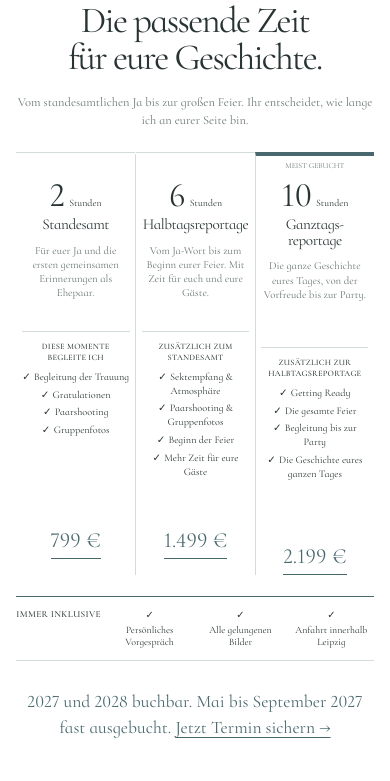
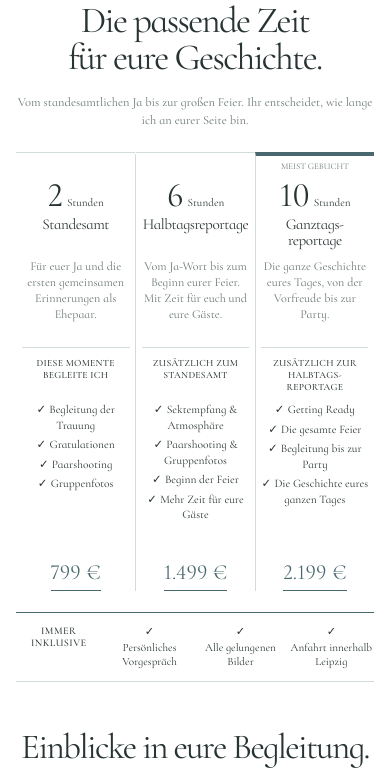
Before and after one commit to CEB420/dianas-weddings, a plain HTML site: page index.html in a window 390 px wide. Shown: the part 2714-3495 px from the top of the page. Drawn offline with Linux system fonts and the light colour scheme.

Commit message:
Preise auf dem Handy: größere Schrift, Striche und Preise auf einer Höhe, Satz zur Verfügbarkeit entfernt
Co-Authored-By: Claude Opus 5.5 <noreply@anthropic.com>

```diff
--- a/index.html
+++ b/index.html
@@ -22,7 +22,7 @@
     <meta property="og:image:alt" content="Diana lachend mit ihrer Kamera" />
     <link rel="icon" type="image/png" href="favicon.png" />
     <link rel="preload" href="fonts/CormorantInfant-Regular.woff2" as="font" type="font/woff2" crossorigin />
-    <link rel="stylesheet" href="styles.css?v=20261117-4" />
+    <link rel="stylesheet" href="styles.css?v=20261123-2" />
     <script src="consent.js?v=20261019-1" defer></script>
     <script src="script.js?v=20261117-4" defer></script>
     <script src="motion.js?v=20261112-1" defer></script>
@@ -965,7 +965,7 @@
             <div class="package__hours"><strong>10</strong><span>Stunden</span></div>
             <h3>Ganztags&shy;reportage</h3>
             <p>Die ganze Geschichte eures Tages, von der Vorfreude bis zur Party.</p>
-            <p class="package__scope">Zusätzlich zur Halbtagsreportage</p>
+            <p class="package__scope">Zusätzlich zur Halbtags&shy;reportage</p>
             <ul>
               <li>Getting Ready</li>
               <li>Die gesamte Feier</li>
@@ -982,11 +982,6 @@
           <span>Alle gelungenen Bilder</span>
           <span>Anfahrt innerhalb Leipzig</span>
         </div>
-
-        <p class="packages__availability">
-          2027 und 2028 buchbar. Mai bis September&nbsp;2027 fast ausgebucht.
-          <a href="#anfrage">Jetzt Termin sichern&nbsp;→</a>
-        </p>
 
       </section>
 
--- a/styles.css
+++ b/styles.css
@@ -1808,6 +1808,11 @@ h3 {
   }
 
   .package {
+    /* Alle drei Spalten teilen sich dieselben Zeilen: Striche und Preise stehen auf einer Höhe */
+    display: grid;
+    grid-row: span 6;
+    grid-template-rows: subgrid;
+    row-gap: 0;
     min-width: 0;
     min-height: 24rem;
     padding: 1.4rem 0.35rem 0;
@@ -1823,7 +1828,7 @@ h3 {
     top: 0.3rem;
     right: 0.2rem;
     left: 0.2rem;
-    font-size: 0.48rem;
+    font-size: 0.55rem;
   }
 
   .package__hours {
@@ -1836,7 +1841,7 @@ h3 {
   }
 
   .package__hours span {
-    font-size: 0.62rem;
+    font-size: 0.7rem;
   }
 
   .package h3 {
@@ -1848,14 +1853,14 @@ h3 {
   .package > p:not(.package__price, .package__label, .package__scope) {
     min-height: 4.7rem;
     margin-bottom: 0.4rem;
-    font-size: 0.68rem;
+    font-size: 0.76rem;
     line-height: 1.3;
   }
 
   .package .package__scope {
     margin-top: 0.4rem;
     padding-top: 0.55rem;
-    font-size: 0.52rem;
+    font-size: 0.6rem;
     letter-spacing: 0.03em;
     line-height: 1.25;
   }
@@ -1863,7 +1868,7 @@ h3 {
   .package ul {
     min-height: 7.5rem;
     margin: 0.55rem 0 0.8rem;
-    font-size: 0.64rem;
+    font-size: 0.72rem;
     line-height: 1.35;
   }
 
@@ -1876,7 +1881,8 @@ h3 {
   }
 
   .package__price {
-    align-self: center;
+    align-self: end;
+    justify-self: center;
     padding-top: 0.65rem;
     font-size: 1.35rem;
   }
@@ -1886,13 +1892,13 @@ h3 {
     gap: 0.35rem;
     margin-top: 1.3rem;
     padding: 0.75rem 0;
-    font-size: 0.62rem;
+    font-size: 0.7rem;
     line-height: 1.25;
   }
 
   .packages__included strong {
     margin: 0;
-    font-size: 0.58rem;
+    font-size: 0.64rem;
     letter-spacing: 0.04em;
   }
 
```
Also changed, not shown: danke.html (+1 -1 lines), datenschutz.html (+1 -1 lines), einblicke.html (+1 -1 lines), impressum.html (+1 -1 lines).
